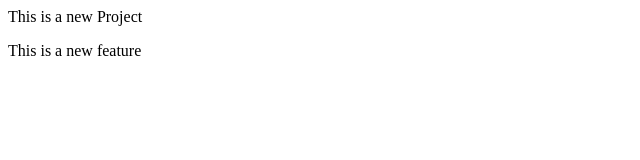
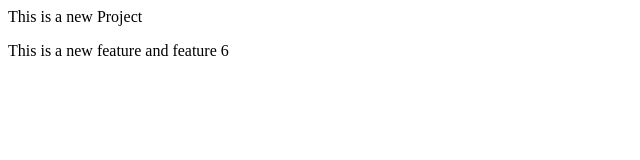
Before and after one commit to Shivam-sneha/localrepo, a plain HTML site: page index.html in a window 1280 px wide. Shown: the full height of the page, 0-640 px from the left. Drawn offline with Linux system fonts and the light colour scheme.

```diff
--- a/index.html
+++ b/index.html
@@ -1,2 +1,2 @@
 <p> This is a new Project </p>
-<p>This is a new feature</p>
+<p>This is a new feature and feature 6 </p>
```
